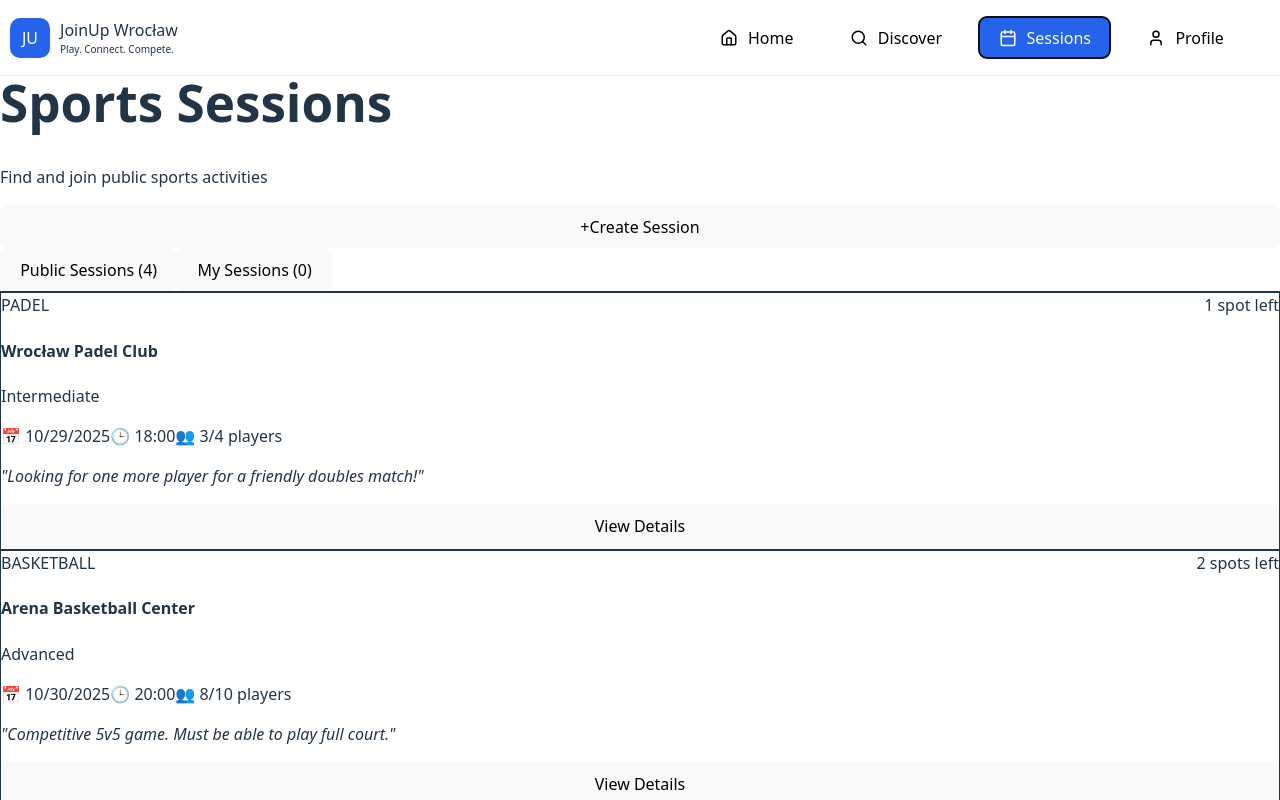
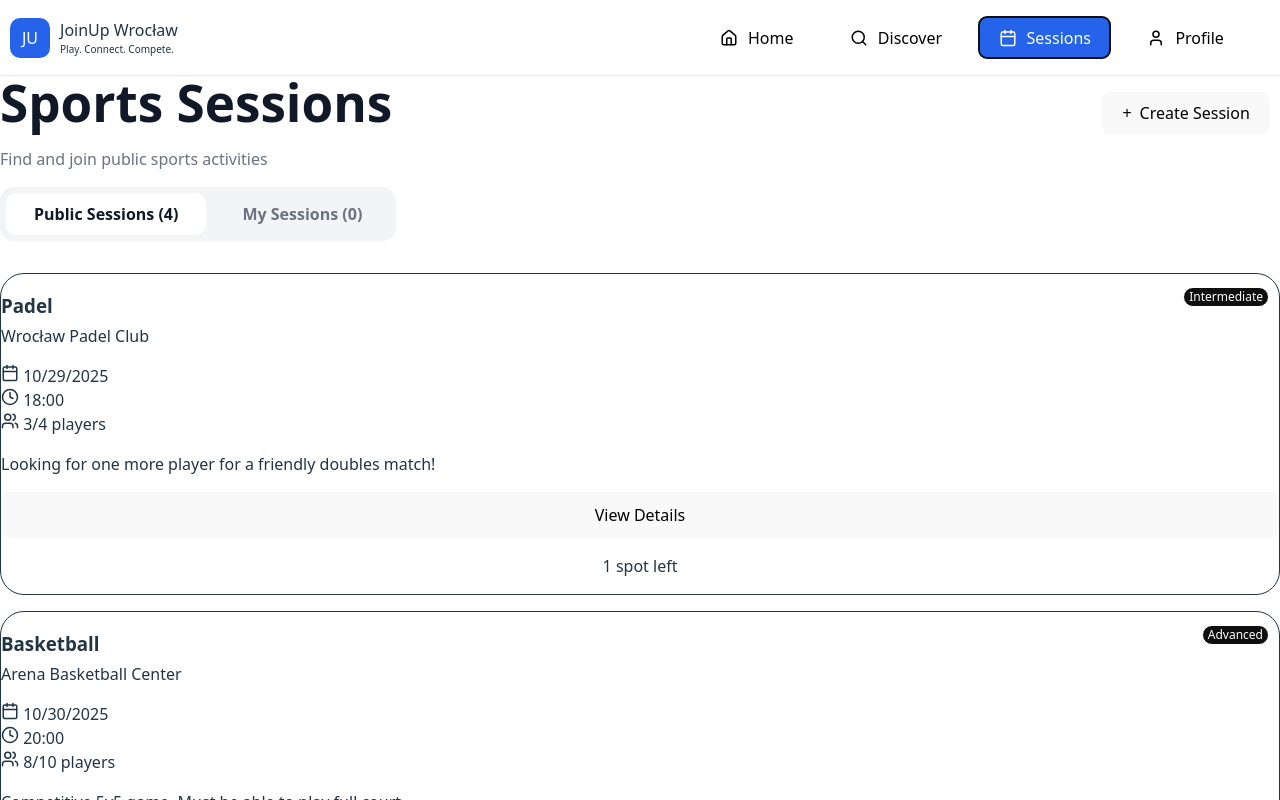
Before and after one commit to Darknocht/JoinUp, a React (Vite) app: page / in a window 1280 px wide. Both pictures are taken after a click on the button "Sessions". Shown: the top 800 px of the page. Built offline with nearby package versions, Linux system fonts and the light colour scheme.

Commit message:
Add popup and change design on SessionPage

```diff
--- a/src/components/SessionCard.tsx
+++ b/src/components/SessionCard.tsx
@@ -1,40 +1,46 @@
 import React from 'react';
 import type { Session } from '../types';
+import {Calendar, Clock, Users} from "lucide-react";
+import {useDarkMode} from "../usefullFunctions.ts";
 
 interface SessionCardProps {
   session: Session;
+  onAction: () => void;
 }
 
-export const SessionCard: React.FC<SessionCardProps> = ({ session }) => {
+export const SessionCard: React.FC<SessionCardProps> = ({ session, onAction }) => {
   const spotsLeft = session.maxPlayers - session.currentPlayers;
+    const isDarkMode = useDarkMode();
 
   return (
-    <div className="bg-white p-4 rounded-xl shadow-sm border border-gray-100 mb-4">
+    <div className="bg-white p-4 rounded-[24px] shadow-sm border border-gray-100" style={{marginBottom: '1em'}}>
       <div className="flex justify-between items-center mb-2">
-        <span className="bg-blue-50 text-blue-700 text-xs font-bold px-2 py-1 rounded uppercase">
+        <h3 className="bg-blue-50 text-blue-700 text-sm font-bold px-2 py-1 rounded" style={{marginBottom: '0em'}}>
           {session.sport}
-        </span>
-        <span className={`text-xs font-bold ${spotsLeft <= 2 ? 'text-red-500' : 'text-orange-600'}`}>
-          {spotsLeft} spot{spotsLeft > 1 ? 's' : ''} left
+        </h3>
+        <span className="border rounded-[24px] bg-gray-100 dark:bg-white/5 text-[12px] px-2 py-0.5 font-bold text-gray-500" style={{paddingLeft: '5px', paddingRight: '5px', marginRight: '10px', backgroundColor: (isDarkMode ? '#F9FAFB' : '#0f0f0f'), color: (isDarkMode ? '#0f0f0f' : '#FFFFFF')}}>
+          {session.level}
         </span>
       </div>
 
-      <h4 className="font-bold text-gray-900">{session.clubName}</h4>
-      <p className="text-sm text-gray-400 mb-2">{session.level}</p>
+      <p className="font-bold text-gray-900" style={{marginTop: '0.25em'}}>{session.clubName}</p>
 
-      <div className="flex gap-4 text-sm font-medium text-gray-700 mb-3">
-        <span>📅 {session.date}</span>
-        <span>🕒 {session.time}</span>
-        <span className="text-blue-600 font-bold">👥 {session.currentPlayers}/{session.maxPlayers} players</span>
-      </div>
+        <div className="flex flex-col gap-2 text-sm font-medium items-start text-gray-700 mb-3">
+            <span><Calendar size={18} /> {session.date}</span>
+            <span><Clock size={18} /> {session.time}</span>
+            <span><Users size={18} /> {session.currentPlayers}/{session.maxPlayers} players</span>
+        </div>
 
-      <p className="text-gray-600 text-sm mb-4 line-clamp-2 italic">
-        "{session.description}"
+      <p className="text-gray-600 text-sm mb-4 line-clamp-2">
+        {session.description}
       </p>
 
-      <button className="w-full border-2 border-blue-600 text-blue-600 py-2 rounded-lg font-bold hover:bg-blue-600 hover:text-white transition-colors duration-200">
+      <button onClick={onAction} className="w-full border-2 border-blue-600 text-blue-600 py-2 rounded-lg font-bold hover:bg-blue-600 hover:text-white transition-colors duration-200">
         View Details
       </button>
+        <div className="flex gap-4 text-sm font-medium justify-around text-gray-700 mb-3">
+            <p className="text-sm text-gray-400 mb-2">{spotsLeft} spot{spotsLeft > 1 ? 's' : ''} left</p>
+        </div>
     </div>
   );
 };
--- a/src/pages/DiscoverPage.tsx
+++ b/src/pages/DiscoverPage.tsx
@@ -183,7 +183,7 @@ export const DiscoverPage: React.FC = () => {
         {selectedFacility && (
             <div
                 className="fixed w-full inset-0 z-[10000] flex items-center justify-center bg-black/45 backdrop-blur-md p-4"
-                style={{marginTop: '2.5em'}}
+                style={{marginTop: '2.5em', backgroundColor: 'rgba(0,0,0,.5)'}}
                 onClick={() => setSelectedFacility(null)}
             >
               <div
--- a/src/pages/SessionsPage.tsx
+++ b/src/pages/SessionsPage.tsx
@@ -1,12 +1,13 @@
 import React, { useState } from 'react';
 import { SessionCard } from '../components/SessionCard';
 import type { Session } from '../types';
+import { useDarkMode } from "../usefullFunctions.ts";
+import { DollarSign, MapPin, Star, X } from "lucide-react";
 
 interface SessionsPageProps {
   onOpenCreate: () => void;
 }
 
-// Données issues de la maquette Figma [cite: 73-130]
 const mockSessions: Session[] = [
   {
     id: '1',
@@ -17,7 +18,8 @@ const mockSessions: Session[] = [
     time: '18:00',
     currentPlayers: 3,
     maxPlayers: 4,
-    description: 'Looking for one more player for a friendly doubles match!' // [cite: 90]
+    description: 'Looking for one more player for a friendly doubles match!',
+    image: 'https://images.unsplash.com/photo-1522778119026-d647f0596c20?auto=format&fit=crop&w=600&q=80'
   },
   {
     id: '2',
@@ -28,7 +30,8 @@ const mockSessions: Session[] = [
     time: '20:00',
     currentPlayers: 8,
     maxPlayers: 10,
-    description: 'Competitive 5v5 game. Must be able to play full court.' // [cite: 93]
+    description: 'Competitive 5v5 game. Must be able to play full court.',
+    image: 'https://images.unsplash.com/photo-1522778119026-d647f0596c20?auto=format&fit=crop&w=600&q=80'
   },
   {
     id: '3',
@@ -39,7 +42,8 @@ const mockSessions: Session[] = [
     time: '19:00',
     currentPlayers: 14,
     maxPlayers: 22,
-    description: 'Casual 11v11 match, everyone welcome!' // [cite: 97]
+    description: 'Casual 11v11 match, everyone welcome!',
+    image: 'https://images.unsplash.com/photo-1522778119026-d647f0596c20?auto=format&fit=crop&w=600&q=80'
   },
   {
     id: '4',
@@ -50,7 +54,8 @@ const mockSessions: Session[] = [
     time: '17:00',
     currentPlayers: 5,
     maxPlayers: 8,
-    description: 'Beach volleyball fun session. 4v4 rotating teams.' // [cite: 107]
+    description: 'Beach volleyball fun session. 4v4 rotating teams.',
+    image: 'https://images.unsplash.com/photo-1522778119026-d647f0596c20?auto=format&fit=crop&w=600&q=80'
   }
 ];
 
@@ -58,66 +63,173 @@ const mockMySessions: Session[] = [];
 
 export const SessionsPage: React.FC<SessionsPageProps> = ({ onOpenCreate }) => {
   const [activeSubTab, setActiveSubTab] = useState<'public' | 'mine'>('public');
+  const isDarkMode = useDarkMode();
+  const [selectedSession, setSelectedSession] = useState<Session | null>(null);
+
+  const colors = {
+    bgPage: isDarkMode ? '#121212' : '#F9FAFB',
+    bgCard: isDarkMode ? '#1E1E1E' : '#FFFFFF',
+    bgInput: isDarkMode ? '#2D2D2D' : '#F3F4F6',
+    textMain: isDarkMode ? '#FFFFFF' : '#111827',
+    textSecondary: isDarkMode ? '#A0A0A0' : '#6B7280',
+    border: isDarkMode ? '#333333' : '#F3F4F6',
+  };
+
+  const theme = {
+    bg: isDarkMode ? 'bg-[#0f0f0f]' : 'bg-[#F9FAFB]',
+    card: isDarkMode ? 'bg-[#1E1E1E] border-white/5' : 'bg-white border-gray-100',
+    text: isDarkMode ? 'text-white' : 'text-gray-900',
+    subText: isDarkMode ? 'text-gray-400' : 'text-gray-500',
+    input: isDarkMode ? 'bg-[#1E1E1E] text-white' : 'bg-[#F1F3F5] text-gray-700',
+  };
 
   return (
       <div className="p-6 min-h-screen pb-24 md:pb-6">
-      {/* Header avec Titre et Bouton Créer [cite: 70, 71, 82] */}
-      <header className="flex flex-col md:flex-row justify-between items-start md:items-center gap-4 mb-8">
+        {/* Header */}
+        <header className="flex justify-between items-center gap-4 mb-8">
           <div>
-          <h1 className="text-3xl font-black text-gray-900 leading-tight">Sports Sessions</h1>
-          <p className="text-gray-500 font-medium">Find and join public sports activities</p>
+            <h1 className="text-3xl font-black leading-tight" style={{ color: colors.textMain, marginBottom: '0' }}>
+              Sports Sessions
+            </h1>
+            <p style={{ color: colors.textSecondary }} className="font-medium">
+              Find and join public sports activities
+            </p>
           </div>
           <button
               onClick={onOpenCreate}
-          className="w-full md:w-auto bg-blue-600 text-white px-8 py-4 rounded-2xl font-black shadow-lg shadow-blue-100 hover:bg-blue-700 transition flex items-center justify-center gap-2"
+              className="bg-blue-600 text-white px-8 py-4 rounded-2xl font-black shadow-lg shadow-blue-100 hover:bg-blue-700 transition flex items-center justify-center gap-2 whitespace-nowrap"
+              style={{ marginRight: '10px' }}
           >
-          <span className="text-xl">+</span> Create Session
+            <span className="text-xl" style={{ marginRight: '0.5em' }}>+</span> Create Session
           </button>
         </header>
 
-      {/* Navigation par onglets secondaires [cite: 72] */}
-      <div className="flex gap-8 border-b border-gray-200 mb-8">
+        {/* Tabs */}
+        <div style={{ display: 'flex', gap: '8px', marginBottom: '32px', backgroundColor: colors.bgInput, padding: '6px', borderRadius: '14px', width: 'fit-content' }}>
+          {(['public', 'mine'] as const).map((tab) => (
               <button
-          onClick={() => setActiveSubTab('public')}
-          className={`pb-4 font-bold transition-colors relative ${
-            activeSubTab === 'public' ? 'text-blue-600' : 'text-gray-400'
-          }`}
+                  key={tab}
+                  onClick={() => setActiveSubTab(tab)}
+                  style={{
+                    padding: '10px 28px', borderRadius: '10px', border: 'none',
+                    backgroundColor: activeSubTab === tab ? colors.bgCard : 'transparent',
+                    color: activeSubTab === tab ? colors.textMain : colors.textSecondary,
+                    fontWeight: 'bold', cursor: 'pointer', transition: '0.2s'
+                  }}
               >
-          Public Sessions ({mockSessions.length})
-          {activeSubTab === 'public' && (
-            <div className="absolute bottom-0 left-0 w-full h-1 bg-blue-600 rounded-t-full" />
-          )}
+                {tab === "public" ? `Public Sessions (${mockSessions.length})` : `My Sessions (${mockMySessions.length})`}
               </button>
+          ))}
+        </div>
+
+        {/* Grille */}
+        {(() => {
+          const currentSessions = activeSubTab === 'public' ? mockSessions : mockMySessions;
+
+          if (currentSessions.length === 0) {
+            return (
+                <div className="flex flex-col items-center justify-center py-20 text-center">
+                  <h3 className="text-xl font-bold" style={{ color: colors.textMain }}>
+                    No {activeSubTab === 'public' ? 'public' : 'of your'} sessions found...
+                  </h3>
+                  <p className="max-w-xs mt-2 font-medium" style={{ color: colors.textSecondary }}>
+                    {activeSubTab === 'public'
+                        ? "There are no public activities available at the moment."
+                        : "You haven't joined or created any sessions yet."}
+                  </p>
+                </div>
+            );
+          }
+
+          return (
+              <div className="max-w-7xl mx-auto">
+                <div className="grid grid-cols-1 md:grid-cols-2 lg:grid-cols-3 gap-6">
+                  {currentSessions.map((session) => (
+                      <SessionCard key={session.id} session={session} onAction={() => setSelectedSession(session)} />
+                  ))}
+                </div>
+              </div>
+          );
+        })()}
+
+        {/* --- POPUP DETAILS --- */}
+        {selectedSession && (
+            <div
+                className="fixed inset-0 z-[10000] flex items-center justify-center bg-black/50 backdrop-blur-md p-4"
+                style={{ position: 'fixed', top: 0, left: 0, width: '100vw', height: '100vh', marginTop: '2.5em', backgroundColor: 'rgba(0,0,0,.5)'}}
+                onClick={() => setSelectedSession(null)}
+            >
+              <div
+                  className={`${theme.card} w-full max-w-[850px] rounded-[32px] shadow-2xl overflow-hidden relative flex flex-col md:flex-row p-6 md:p-10 gap-6 md:gap-12 items-center`}
+                  onClick={(e) => e.stopPropagation()}
+                  style={{ maxHeight: '90vh', overflowY: 'auto' }}
+              >
+                {/* Bouton Fermer */}
                 <button
-          onClick={() => setActiveSubTab('mine')}
-          className={`pb-4 font-bold transition-colors relative ${
-            activeSubTab === 'mine' ? 'text-blue-600' : 'text-gray-400'
-          }`}
+                    onClick={() => setSelectedSession(null)}
+                    className="absolute top-6 right-8 flex items-center gap-1 text-gray-400 hover:text-gray-600 transition-colors z-10"
+                    style={{marginLeft: '40em'}}
                 >
-          My Sessions ({mockMySessions.length})
-          {activeSubTab === 'mine' && (
-            <div className="absolute bottom-0 left-0 w-full h-1 bg-blue-600 rounded-t-full" />
-          )}
+                  <X size={20} /> <span className="text-sm font-bold" >Close</span>
+                </button>
+
+                {/* Photo */}
+                <div className="w-full md:w-auto flex justify-center shrink-0">
+                  <div className="w-[280px] h-[280px] md:w-[320px] md:h-[320px] rounded-[24px] overflow-hidden shadow-xl bg-gray-200">
+                    <img
+                        src={selectedSession.image}
+                        alt={selectedSession.clubName}
+                        className="w-full h-full object-cover"
+                    />
+                  </div>
+                </div>
+
+                {/* Contenu */}
+                <div className="w-full flex flex-col">
+                  <h3 className={`text-lg font-bold ${theme.text}`} style={{ marginBottom: '0em' }}>
+                    {selectedSession.clubName}
+                    <span className="border rounded-[24px] bg-gray-100 dark:bg-white/5 text-[10px] px-2 py-0.5 rounded font-bold text-gray-500 ml-2" style={{ paddingLeft: '5px', paddingRight: '5px' }}>
+              {selectedSession.sport}
+            </span>
+                  </h3>
+
+                  <p className={`${theme.subText} text-sm flex items-center gap-1.5 mb-6`} style={{ marginTop: '0em', marginBottom: '0.5em' }}>
+                    <MapPin size={18} /> Wrocław, Poland
+                  </p>
+
+                  <div className="flex items-center gap-6 mb-8">
+                    <div className="flex items-center gap-4 mt-3">
+              <span className="text-yellow-400 text-xs">
+                <Star size={20} fill="#FDC700" color="#FDC700" />
+                <span className={theme.text}> 4.8</span>
+              </span>
+                      <span className={`text-xs font-bold ${theme.text}`}>
+                <DollarSign size={18} style={{ marginLeft: '10px' }} /> 80 PLN <span className="text-gray-400 font-normal">/session</span>
+              </span>
+                    </div>
+                  </div>
+
+                  <div className="flex flex-wrap gap-2 mb-8">
+            <span className="border rounded-[24px] bg-gray-50 dark:bg-white/5 text-[10px] px-2 py-1 text-gray-500 font-medium">
+              {selectedSession.level}
+            </span>
+                    <span className="border rounded-[24px] bg-gray-50 dark:bg-white/5 text-[10px] px-2 py-1 text-gray-500 font-medium">
+              {selectedSession.date} at {selectedSession.time}
+            </span>
+                    <span className="border rounded-[24px] bg-gray-50 dark:bg-white/5 text-[10px] px-2 py-1 text-gray-500 font-medium">
+              {selectedSession.currentPlayers}/{selectedSession.maxPlayers} players
+            </span>
+                  </div>
+
+                  <p className="text-blue-500 text-sm font-medium mb-8 italic" style={{ marginTop: '0em' }}>
+                    {selectedSession.description}
+                  </p>
+
+                  <button className="w-full bg-[#050509] text-white font-bold py-4 rounded-2xl text-lg transition-transform active:scale-95 shadow-lg">
+                    Join Session
                   </button>
                 </div>
-
-      {/* Grille de Sessions */}
-      {activeSubTab === 'public' ? (
-        <div className="grid grid-cols-1 md:grid-cols-2 xl:grid-cols-3 gap-6">
-          {mockSessions.map((session) => (
-            <SessionCard key={session.id} session={session} />
-          ))}
               </div>
-      ) : (
-        /* État vide pour "My Sessions"  */
-        <div className="flex flex-col items-center justify-center py-20 text-center">
-          <div className="w-20 h-20 bg-gray-100 rounded-full flex items-center justify-center mb-4">
-            <span className="text-4xl">👟</span>
-          </div>
-          <h3 className="text-xl font-bold text-gray-900">No sessions found...</h3>
-          <p className="text-gray-400 max-w-xs mt-2 font-medium">
-            You haven't joined or created any sessions yet.
-          </p>
             </div>
         )}
       </div>
--- a/src/types.ts
+++ b/src/types.ts
@@ -24,6 +24,7 @@ export interface Session {
   currentPlayers: number;
   maxPlayers: number;
   description: string;
+  image: string;
 }
 
 export interface ActivityEntry {
```
Lines whose indentation alone changed are shown as unchanged.
